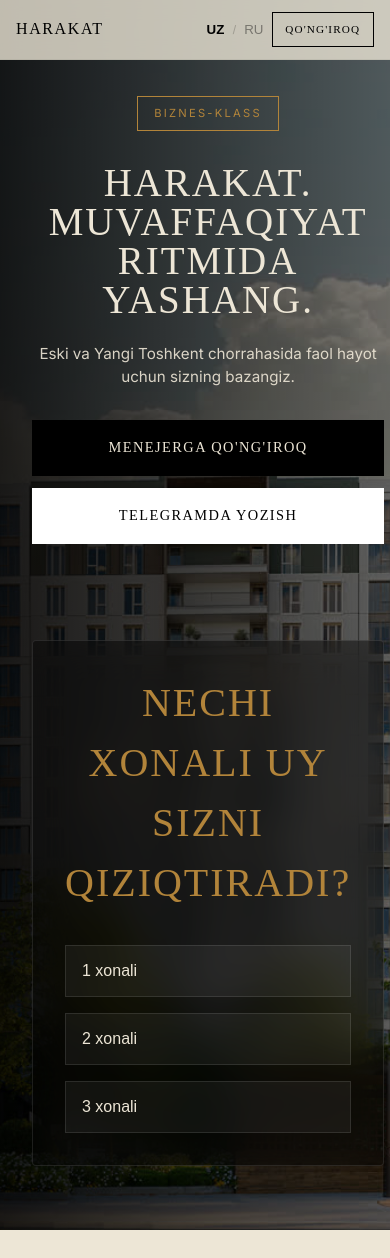
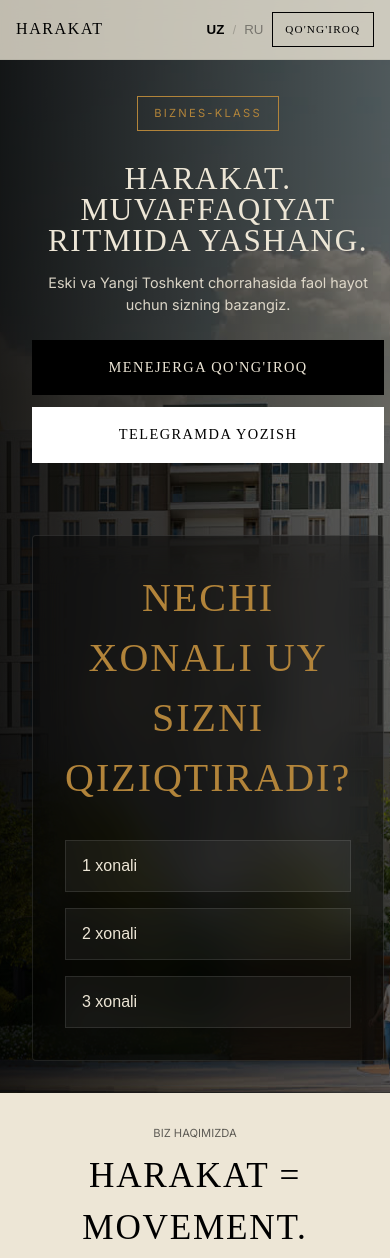
Before and after one commit to khdrvss/landing_harakat, a website built with Vite: page index.html in a window 390 px wide. Shown: the top 1258 px of the page. Built offline with nearby package versions, Linux system fonts and the light colour scheme; a web font is replaced by a local one.

Commit message:
feat: optimize hero section for mobile view and make questionnaire visible above the fold

```diff
--- a/src/style.css
+++ b/src/style.css
@@ -764,8 +764,8 @@ section {
 
   .hero {
     height: auto;
-    min-height: 100vh;
-    padding: var(--spacing-xl) 0 4rem;
+    min-height: 80vh;
+    padding: var(--spacing-xl) 0 2rem;
   }
 }
 
@@ -812,13 +812,13 @@ section {
   }
 
   .hero h1 {
-    font-size: clamp(2rem, 10vw, 2.8rem);
-    margin-bottom: 1.5rem;
+    font-size: clamp(1.8rem, 8vw, 2.4rem);
+    margin-bottom: 1rem;
   }
 
   .hero p {
-    font-size: 0.95rem;
-    margin-bottom: 2rem;
+    font-size: 0.9rem;
+    margin-bottom: 1.5rem;
   }
 
   .hero-actions {
@@ -835,7 +835,7 @@ section {
   }
 
   .hero-quiz {
-    margin-top: 3rem;
+    margin-top: 1.5rem;
   }
 
   .philosophy {
```
